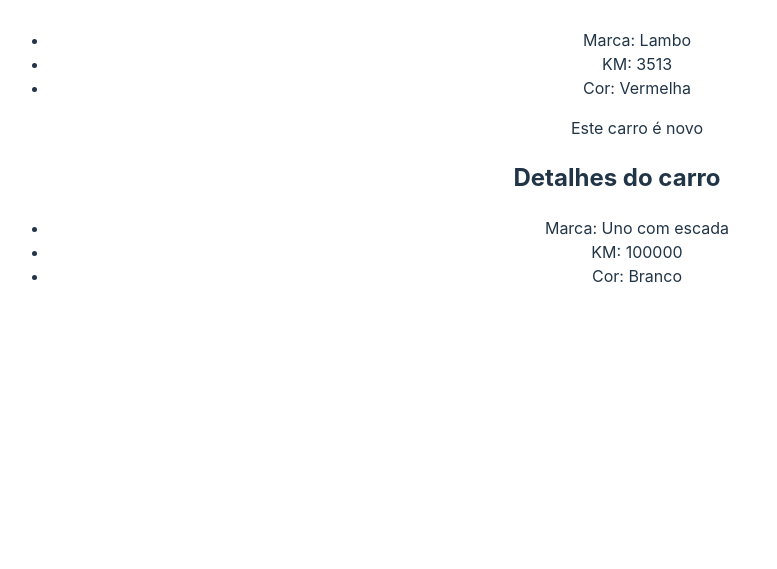
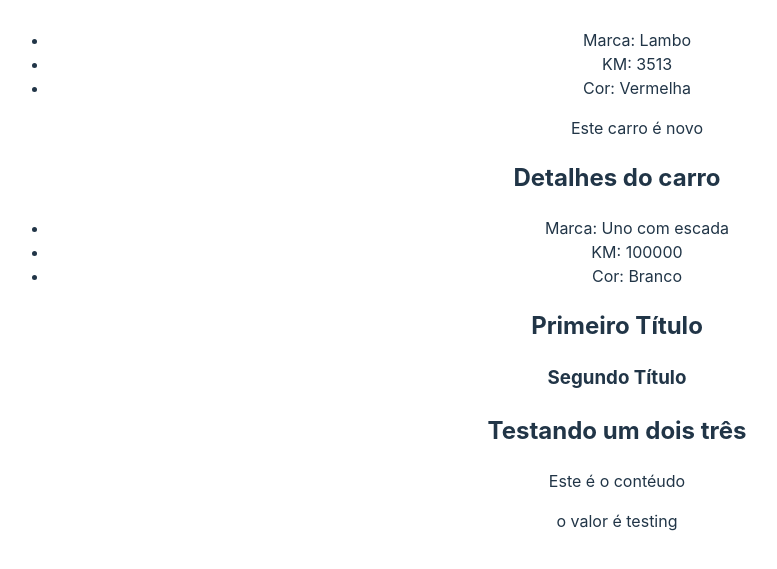
Before and after one commit to Paulohenriquesp/fundamentos-react, a React app in the folder 2_AVANCANDO_EM_REACT/avancando-react/: page / in a window 1280 px wide. Shown: the part 2926-3495 px from the top of the page, without its empty margins (23-800 px from the left). Built offline with nearby package versions, Linux system fonts and the light colour scheme; the HTML template or start-up script is replaced by a standard one.

Commit message:
feat: children props

```diff
--- a/2_AVANCANDO_EM_REACT/avancando-react/src/App.jsx
+++ b/2_AVANCANDO_EM_REACT/avancando-react/src/App.jsx
@@ -7,6 +7,8 @@ import ListRender from "./componentes/ListRender";
 import { ManageData } from "./componentes/ManageData";
 import ShowUserName from "./componentes/showUserName";
 import CarDetails from "./componentes/CarDetails";
+import Fragment from "./componentes/fragment";
+import Container from "./componentes/Container";
 
 function App() {
   const [userName] = useState("Eduardo Paes Silva Moraes");
@@ -64,7 +66,10 @@ function App() {
         newCar={car.newCar}
         />
       ))}
-
+      <Fragment propFragment="teste" />
+      <Container myValue="testing">
+        <p>Este é o contéudo</p>
+      </Container>
     </div>
   );
 }
--- /dev/null
+++ b/2_AVANCANDO_EM_REACT/avancando-react/src/componentes/Container.jsx
@@ -0,0 +1,15 @@
+
+
+// eslint-disable-next-line no-unused-vars
+const Container = ({children, myValue}) => {
+  return (
+    <div>
+        <h2>Testando um dois três</h2>
+        {children}
+        <p>o valor é {myValue} </p>
+    </div>
+
+  )
+}
+
+export default Container
--- /dev/null
+++ b/2_AVANCANDO_EM_REACT/avancando-react/src/componentes/Fragment.tsx
@@ -0,0 +1,13 @@
+import React from 'react'
+
+const Fragment = ({ propFragment }) => {
+  return (
+    <div>
+        <h2>Primeiro Título</h2>
+        <h3>Segundo Título</h3>
+        <h4 {...propFragment} ></h4>
+    </div>
+  )
+}
+
+export default Fragment
```
